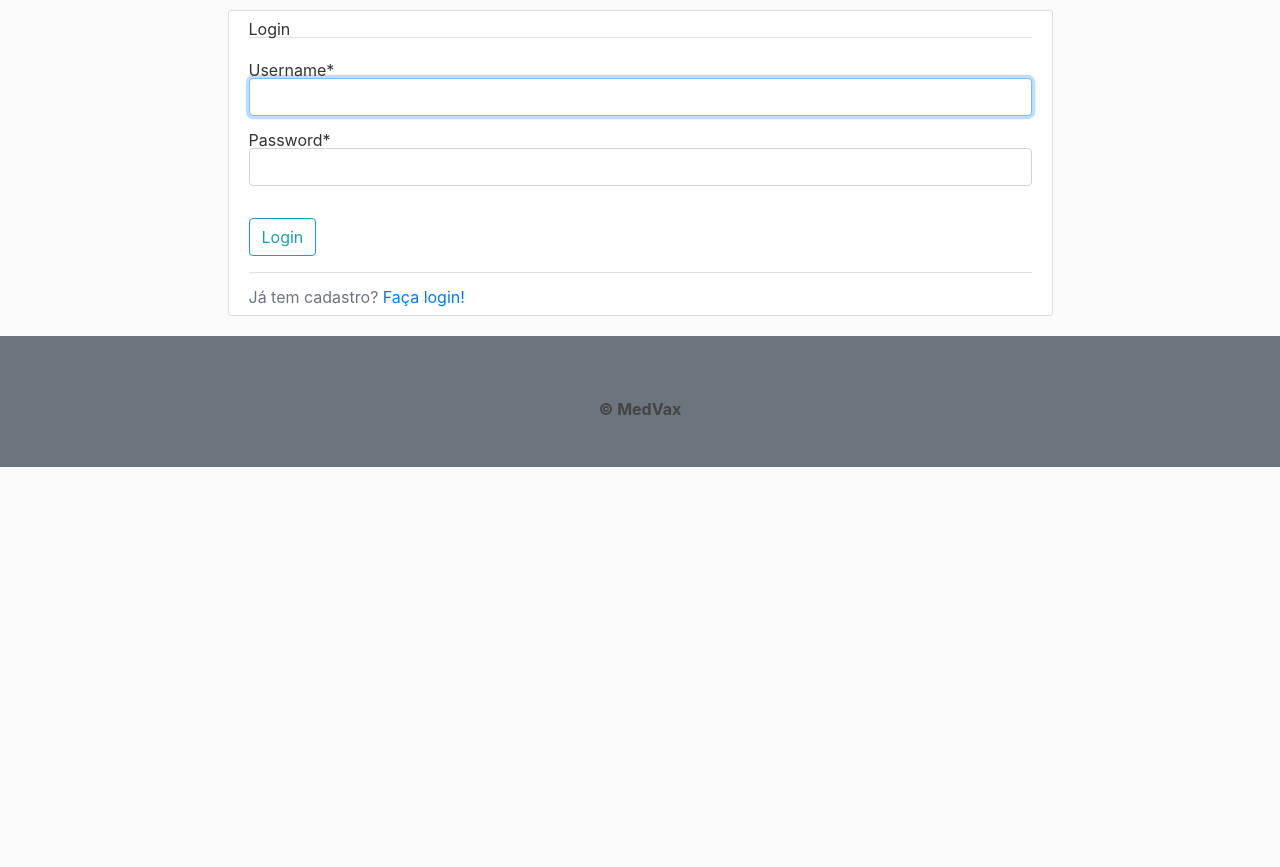
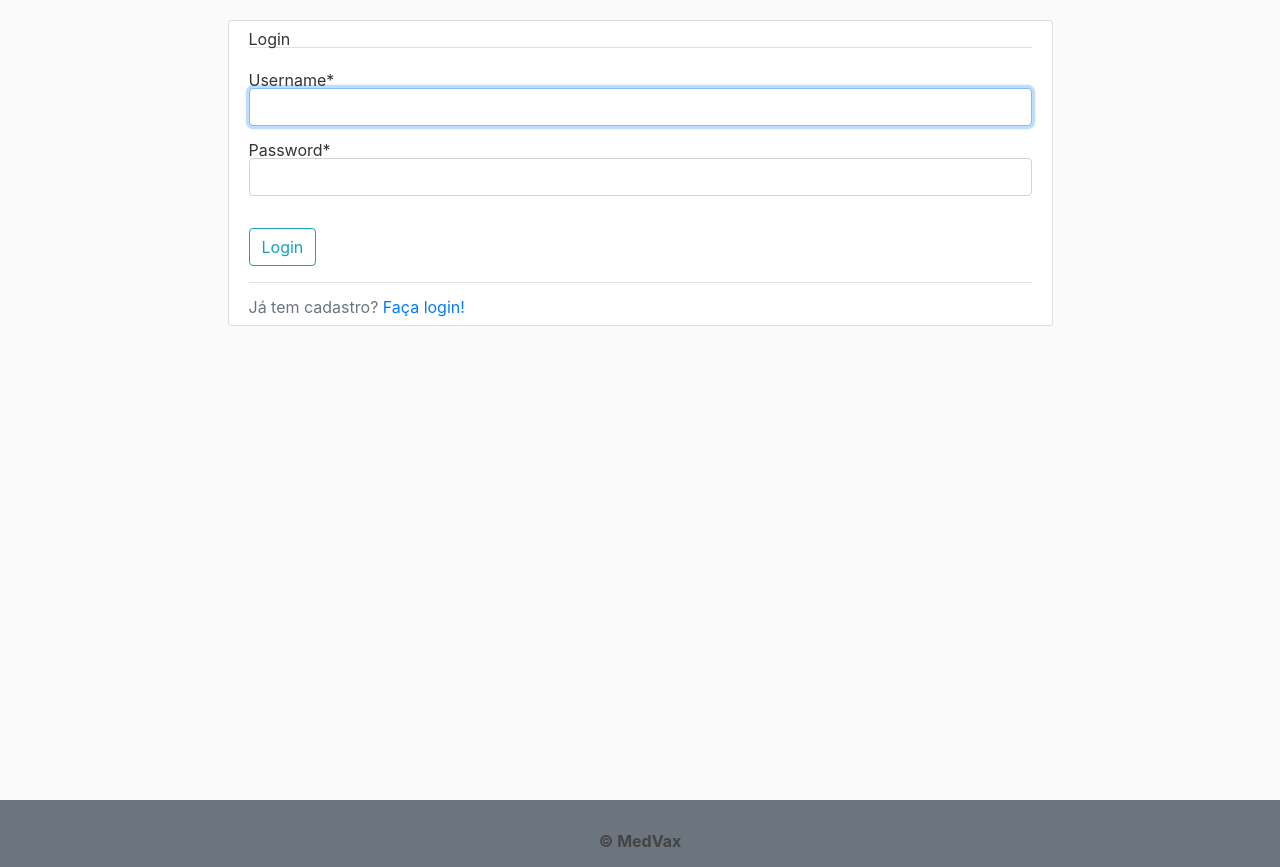
Before and after one commit to LuizFelipeOP/medVax, a Django app: a page that uses blog/templates/blog/base.html in a window 1280 px wide. Shown: the part 80-947 px from the top of the page. Before the commit the page ends 547 px from the top, so only its background shows below. Run offline with Django 3.2, Linux system fonts and the light colour scheme; some libraries are stand-ins or nearby versions; some web fonts are replaced.

Commit message:
ajuste do layout footer e bugs da carteirinha

```diff
--- a/blog/static/blog/footer.css
+++ b/blog/static/blog/footer.css
@@ -1,8 +1,10 @@
 #footer {
     background-color: #6c757d;
-	padding: 4em 0 3em 0;
+    padding:2em 0 1em 0;
     text-align: center;
     color: #ffffff;
+    /* position: absolute; */
+    /* bottom: 0; */
 }
 
 .section-title{
--- a/blog/static/blog/main.css
+++ b/blog/static/blog/main.css
@@ -124,5 +124,9 @@ a.article-title:hover {
 }
 
 .spacer{
- padding-top: 10px;
+ padding-top: 20px;
 }
+
+.mainSection{
+	min-height: 100vh;
+}
--- a/blog/templates/blog/base.html
+++ b/blog/templates/blog/base.html
@@ -52,7 +52,6 @@
                                         <a class="dropdown-item" href="{% url 'storage-create' %}">Salvar em estoque</a>
                                     {% if user.is_superuser %}
                                         <a class="dropdown-item" href="{% url 'card-search' %}">Aplicar vacina</a>
-                                        <a class="dropdown-item" href="{% url 'card-graph-search' %}">Ver estatísticas</a>
                                     {% endif %}
                                     </div>
                                 </div>
@@ -70,7 +69,7 @@
                 {% block banner %}{% endblock %}
 
             </header>
-            <main role="main" class="container">
+            <main role="main" class="container mainSection">
                 <div class="row spacer">
                     <div class="col-md-9">
                         {% if messages %}
--- a/card/templates/card/card_graph.html
+++ b/card/templates/card/card_graph.html
@@ -70,7 +70,7 @@ window.onload = function() {
             },
             title: {
                 display: true,
-                text: 'Chart.js Bar Chart'
+                text: "Vacinas aplicadas de {{vax_nome}}"
             }
         }
     });
```
Also changed, not shown: card/views.py (+8 -3 lines), django_project/settings.py (+13 -11 lines), vax/migrations/0003_auto_20191202_2054.py (added). Lines whose indentation alone changed are shown as unchanged.
